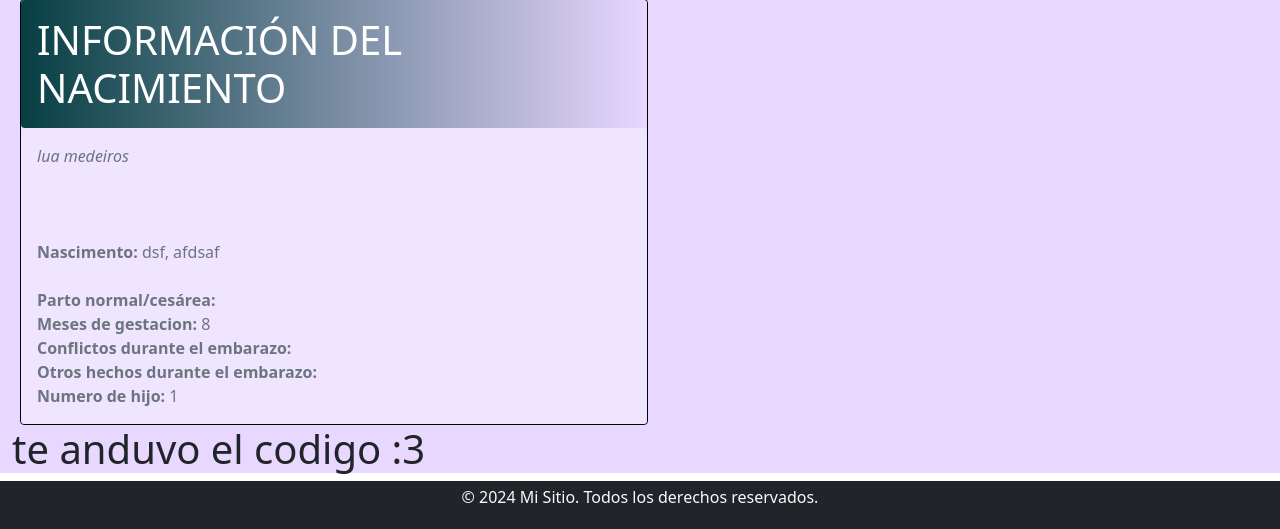
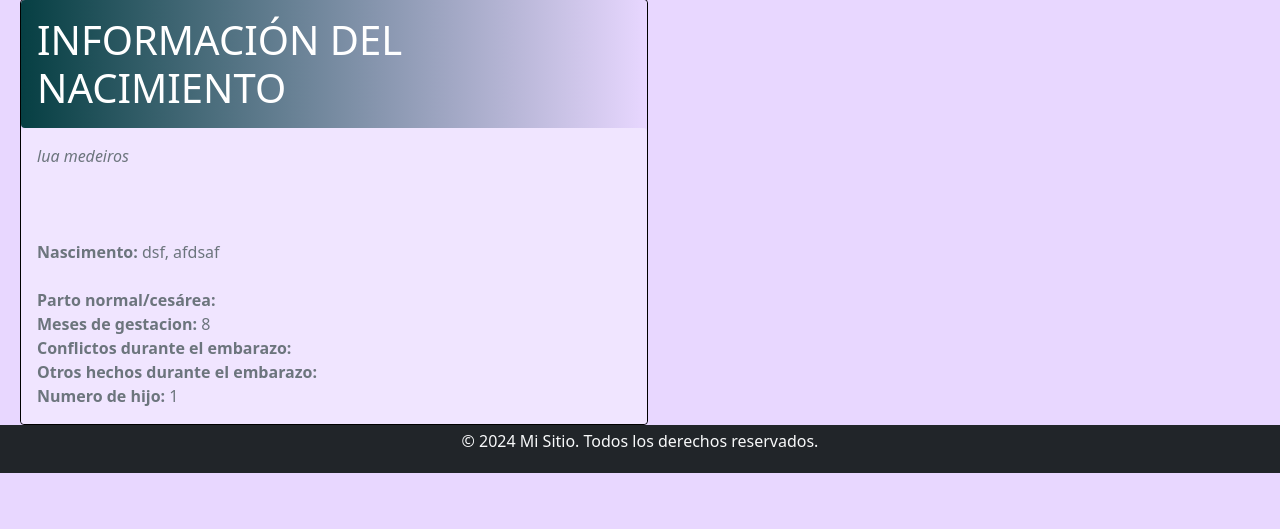
Before and after one commit to LaLoka354/proyecto-django, a Django app: page /ficha/1 in a window 1280 px wide. Shown: the part 619-1148 px from the top of the page. After the commit the page ends 1092 px from the top, so only its background shows below. Run offline with Django 5.2, Linux system fonts and the light colour scheme; data comes from the database, SQL or seed files in the repository; some libraries are stand-ins or nearby versions.

Commit message:
parte 3, encontré más mensajitos

```diff
--- a/templates/view_ficha.html
+++ b/templates/view_ficha.html
@@ -66,7 +66,4 @@
 
         </div>
     </div>
-
-
-<h1>te anduvo el codigo :3</h1>
 {%endblock%}
```
